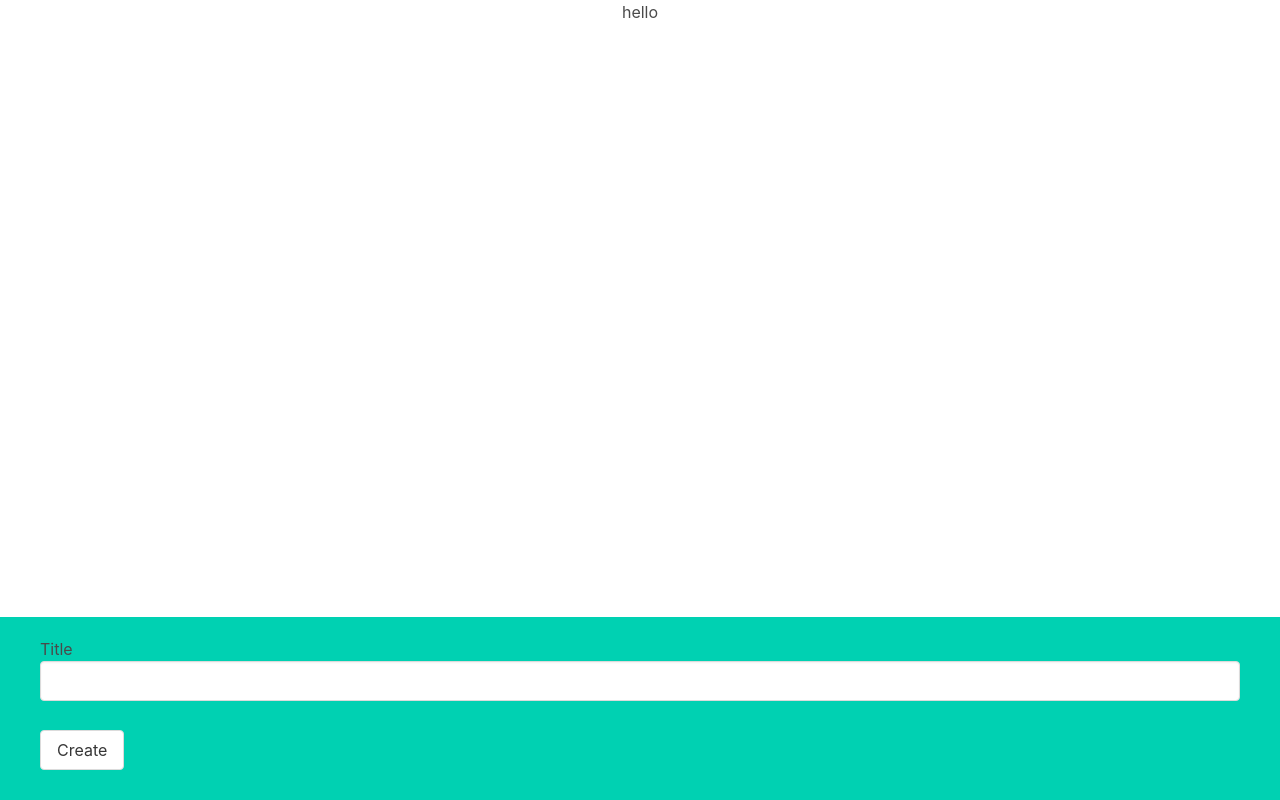
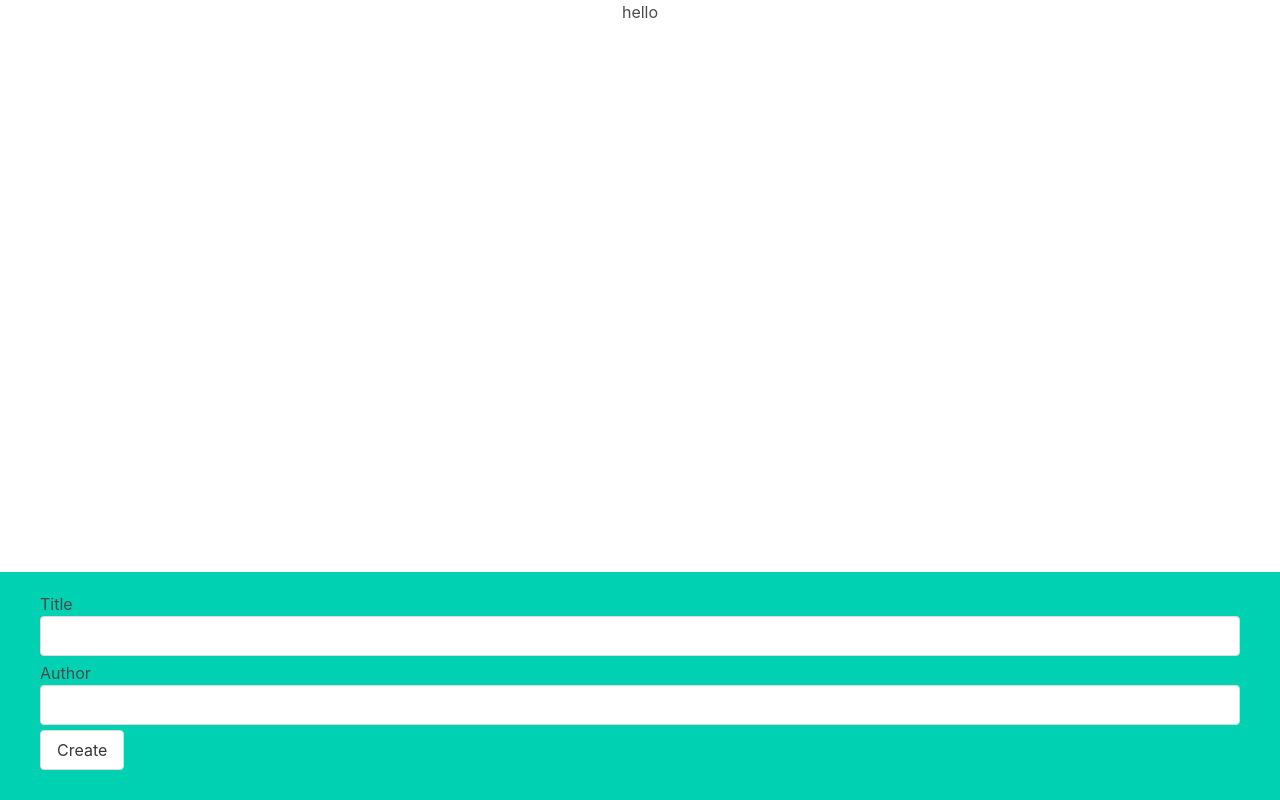
Before and after one commit to Alzubair98/books, a React (Create React App) app: page / in a window 1280 px wide. Built offline with nearby package versions, Linux system fonts and the light colour scheme.

Commit message:
add author to the books list

```diff
--- a/src/App.js
+++ b/src/App.js
@@ -5,8 +5,8 @@ import BookCreate from "./components/BookCreate";
 function App() {
   const [books, setBooks] = useState([]);
 
-  const createBook = (title) => {
-    setBooks([...books, { id: books.length, title: title }]);
+  const createBook = (title, author) => {
+    setBooks([...books, { id: books.length, title: title, author: author }]);
   };
 
   console.log(books);
--- a/src/components/BookCreate.js
+++ b/src/components/BookCreate.js
@@ -2,11 +2,13 @@ import React, { useState, useRef } from "react";
 
 const BookCreate = ({ onCreate }) => {
   const [title, setTitle] = useState("");
+  const [author, setAuthor] = useState("");
 
   const handleSubmit = (e) => {
     e.preventDefault();
-    onCreate(title);
+    onCreate(title, author);
     setTitle("");
+    setAuthor("");
   };
 
   return (
@@ -20,7 +22,12 @@ const BookCreate = ({ onCreate }) => {
             setTitle(e.target.value);
           }}
         />
-        <br />
+        <label>Author</label>
+        <input
+          className="input"
+          value={author}
+          onChange={(e) => setAuthor(e.target.value)}
+        />
         <button className="button" type="submit">
           Create
         </button>
```
